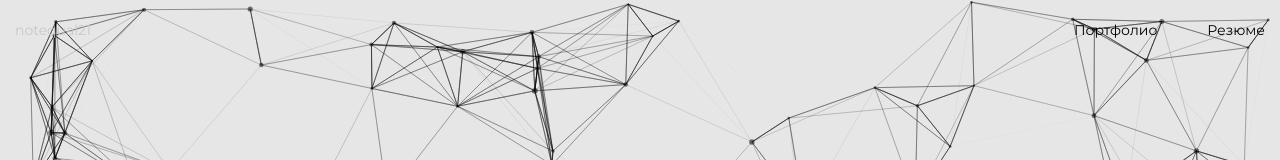
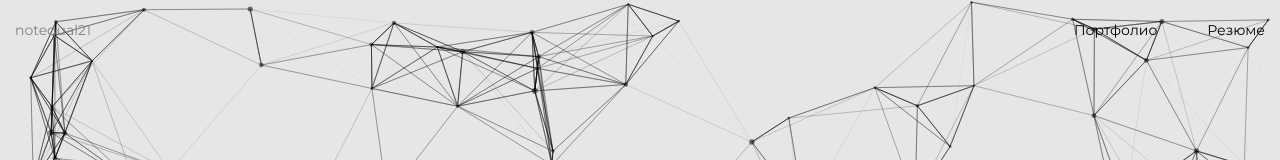
Before and after one commit to notequal21/portfolio, a React (Create React App) app: page / in a window 1280 px wide. In both pictures the pointer is over the link 53 px from the left and 30 px from the top of the page. Shown: the top 160 px of the page. Built offline with nearby package versions, Linux system fonts and the light colour scheme.

Commit message:
changed hiver for links

```diff
--- a/src/app.module.scss
+++ b/src/app.module.scss
@@ -11,7 +11,7 @@
     color: var(--font-color);
     transition: all .3s ease;
     &:hover {
-      color: rgb(200, 200, 200);
+      color: rgb(130, 130, 130);
     }
   }
 }
```
